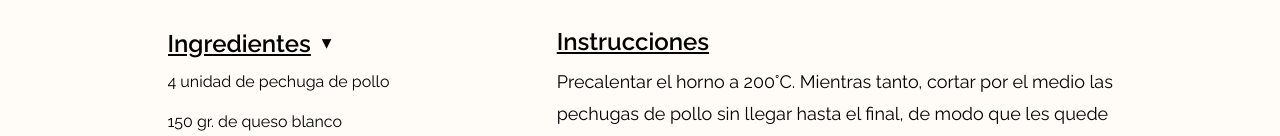
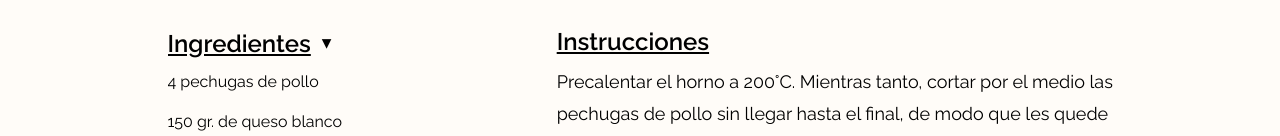
Before and after one commit to AlfonsoAnaya/meal-plan-website, a React (Create React App) app: page /plan-semanal in a window 1280 px wide. Shown: the part 776-912 px from the top of the page. Built offline with nearby package versions, Linux system fonts and the light colour scheme; a web font is replaced by a local one.

Commit message:
fix ingredients list

```diff
--- a/public/index.html
+++ b/public/index.html
@@ -22,7 +22,7 @@
       work correctly both with client-side routing and a non-root public URL.
       Learn how to configure a non-root public URL by running `npm run build`.
     -->
-  <title>Meal Planner</title>
+  <title>Foder</title>
   <link rel="preconnect" href="https://fonts.googleapis.com">
   <link rel="preconnect" href="https://fonts.gstatic.com" crossorigin>
   <link
--- a/src/components/IndividualRecipe/IndividualRecipePage.tsx
+++ b/src/components/IndividualRecipe/IndividualRecipePage.tsx
@@ -36,12 +36,12 @@ function IndividualRecipe({ propsRecipe }: IndividualRecipeProps) {
             <span className="">
               {recipe.portions} porciones
             </span>
-            { recipe.isVegetarian ?
+            {recipe.isVegetarian ?
               <span className="">
                 Vegetariano
               </span>
               : ''}
-            { recipe.isVegan ?
+            {recipe.isVegan ?
               <span className="">
                 Vegano
               </span>
@@ -67,14 +67,16 @@ function IndividualRecipe({ propsRecipe }: IndividualRecipeProps) {
             </summary>
           </details>
           <div className="ingredients-content max-h-0 box-border overflow-hidden ">
-          {recipe.ingredients.map((ingredient: Ingredient, i:number) => {
+            {recipe.ingredients.map((ingredient: Ingredient, i: number) => {
               return (
                 <ul key={ingredient.name.singular + i} className="method-text font-[400] mb-[1rem]">
-                <li>
-                  <span>{ingredient.quantity} </span>
-                  <span>{ingredient.unit} de </span>
-                  <span>{ingredient.name.singular} </span>
-                </li>
+                  {ingredient.unit === "unidad" ?
+                    (ingredient.quantity > 1 ?
+                      <span>{`${ingredient.quantity} ${ingredient.name.plural} `}</span>
+                      : <span>{`${ingredient.quantity} ${ingredient.name.singular} `}</span>
+                    )
+                    : <span>{`${ingredient.quantity} ${ingredient.unit} de ${ingredient.name.singular} `}</span>
+                  }
                 </ul>
               )
             })}
--- a/src/components/WeeklyPlan/FullRecipe.tsx
+++ b/src/components/WeeklyPlan/FullRecipe.tsx
@@ -47,12 +47,12 @@ function FullRecipe({ recipe }: { recipe: Recipe }) {
             <span className="">
               {recipe.portions} porciones
             </span>
-            { recipe.isVegetarian ?
+            {recipe.isVegetarian ?
               <span className="">
                 Vegetariano
               </span>
               : ''}
-            { recipe.isVegan ?
+            {recipe.isVegan ?
               <span className="">
                 Vegano
               </span>
@@ -81,11 +81,13 @@ function FullRecipe({ recipe }: { recipe: Recipe }) {
             {recipe.ingredients.map((ingredient: Ingredient) => {
               return (
                 <ul className="method-text font-[400] mb-[1rem]">
-                <li>
-                  <span>{ingredient.quantity} </span>
-                  <span>{ingredient.unit} de </span>
-                  <span>{ingredient.name.singular} </span>
-                </li>
+                  {ingredient.unit === "unidad" ?
+                    (ingredient.quantity > 1 ?
+                      <span>{`${ingredient.quantity} ${ingredient.name.plural} `}</span>
+                      : <span>{`${ingredient.quantity} ${ingredient.name.singular} `}</span>
+                    )
+                    : <span>{`${ingredient.quantity} ${ingredient.unit} de ${ingredient.name.singular} `}</span>
+                  }
                 </ul>
               )
             })}
--- a/src/components/WeeklyPlan/WeeklyPlanMobile.tsx
+++ b/src/components/WeeklyPlan/WeeklyPlanMobile.tsx
@@ -25,7 +25,7 @@ function WeeklyPlanMobile(
         }
     };
 
-    const sidenavContentRef = useRef(null);
+    const sidenavRef = useRef(null);
 
 
     return (
@@ -49,7 +49,7 @@ function WeeklyPlanMobile(
                                 >
                                     <div
                                         className="hover:cursor-pointer"
-                                        onClick={() => handleNavClick(recipe, Weekdays[i])}
+                                        onClick={() => handleNavClick(recipe, Weekdays[i], sidenavRef)}
                                     >
                                         <WeeklyPlanCard
                                             recipe={recipe}
@@ -69,7 +69,7 @@ function WeeklyPlanMobile(
                     translate-x-[calc(100%)]
                     backdrop-blur-[2px] bg-[#31313138] "
                     onClick={(e) => closeRecipeSidenav(e)}>
-                    <article ref={sidenavContentRef} className="h-auto p-[10px] md:pl-2 w-[calc(100%-40px)]
+                    <article ref={sidenavRef} className="h-auto p-[10px] md:pl-2 w-[calc(100%-40px)]
                             fixed top-[0] left-[40px] right-0 bottom-0 bg-white overflow-y-scroll "
                     >
                         <div className="hover:cursor-pointer mb-2
```
Lines whose indentation alone changed are shown as unchanged.
